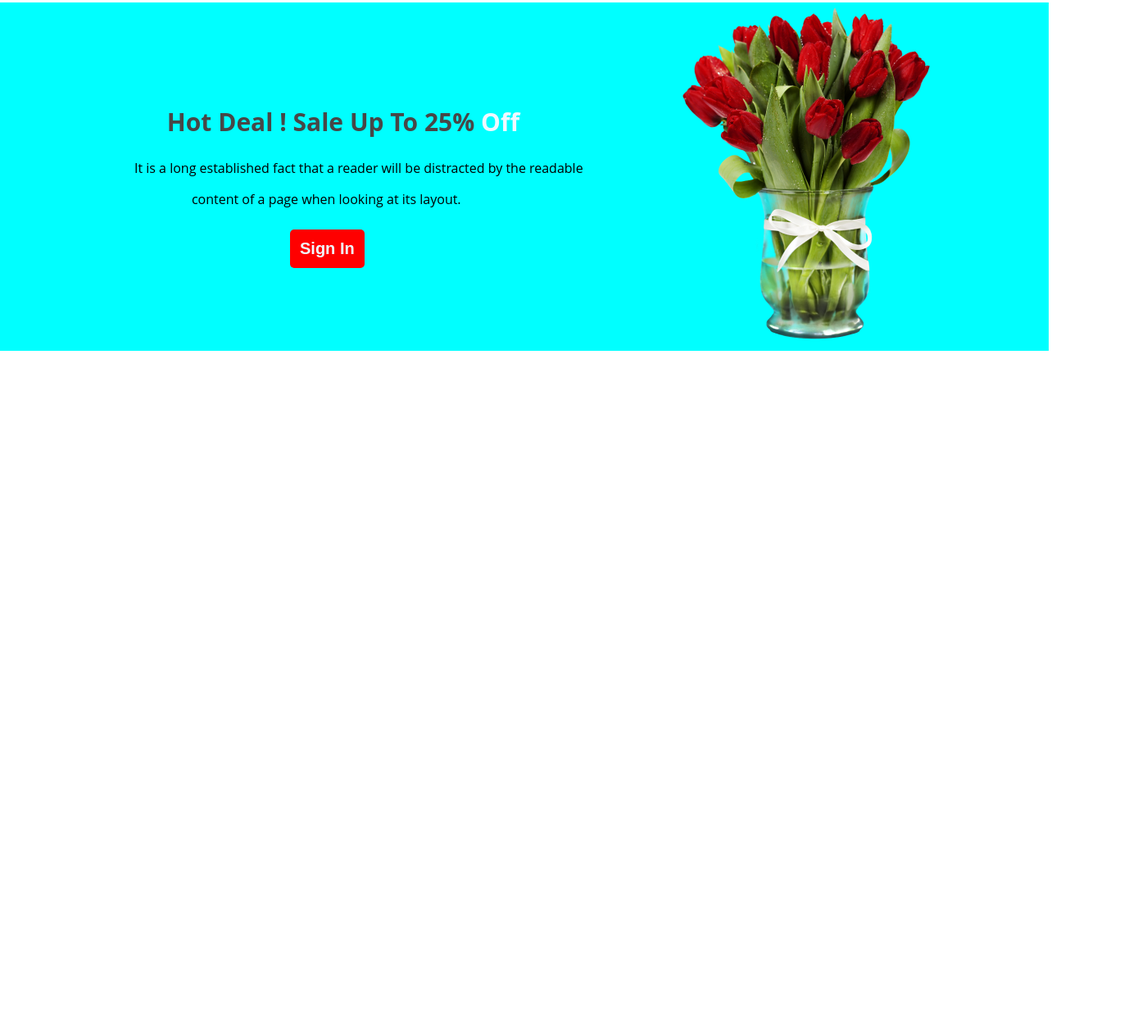
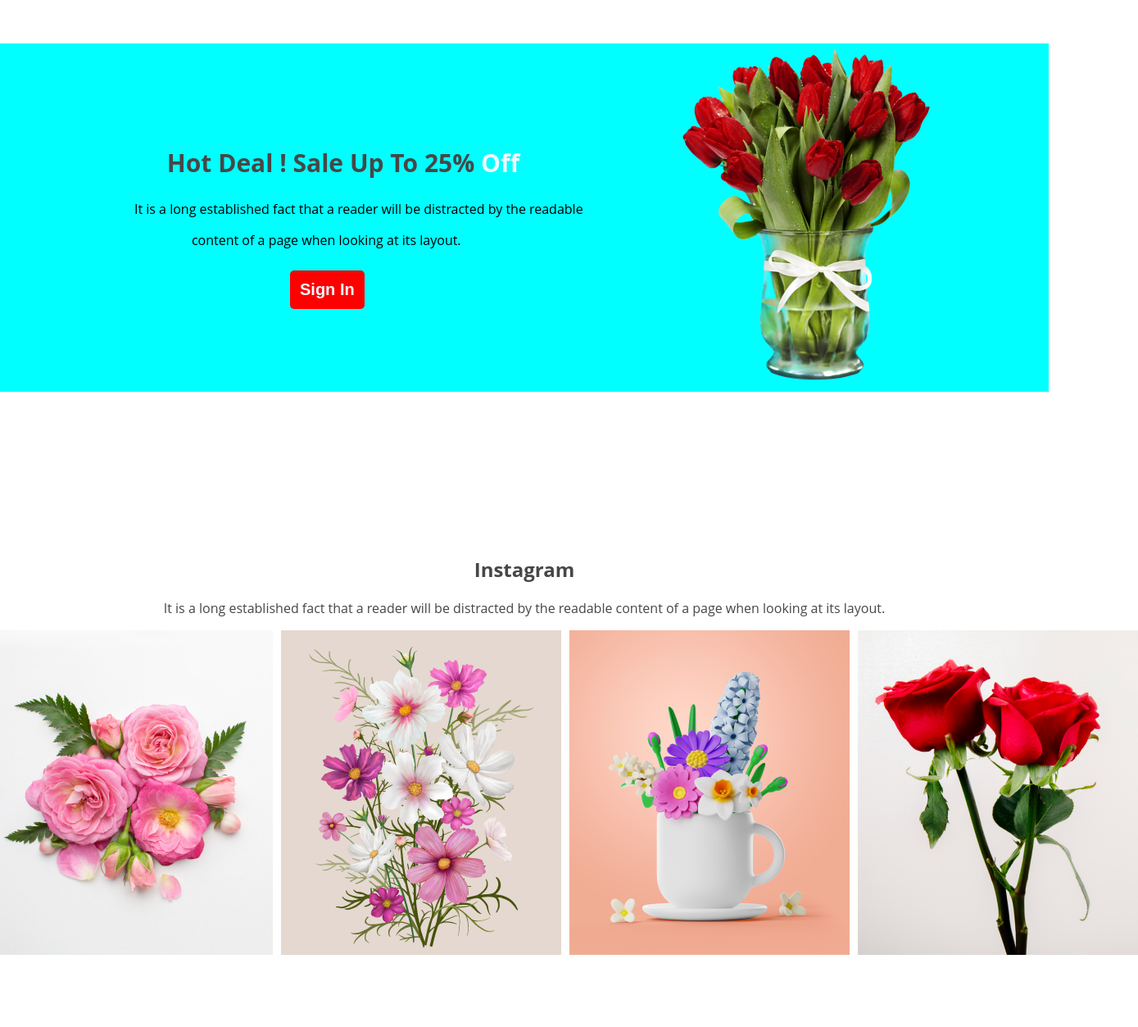
Before and after one commit to Rejuwan12/my-flower-shop, a plain HTML site: page index.html in a window 1280 px wide. Shown: the part 2161-3414 px from the top of the page at 82% size, 1389 px wide, since content can reach past the window. Before the commit the page ends 2589 px from the top, so only its background shows below. Drawn offline with Linux system fonts and the light colour scheme.

Commit message:
section-4 done

```diff
--- a/index.html
+++ b/index.html
@@ -84,6 +84,27 @@
         <button class="btn-3">Sign In</button> </div>
         <div class="header-2-image"> <img src="image/pngwing 8.png" alt=""></div>
 </section>
+<section class="section-4">
+   <h1 class="section-4-title">Instagram</h1>
+        <p class="section-4-description">It is a long established fact that a reader will be distracted by the readable content of a page when looking at its layout.</p>
+
+        <div class="section-4-images">
+            <div class="images">
+                <img src="image/Flower 01.png" alt="">
+            </div>
+            <div class="images">
+                <img src="image/flower 2.png" alt="">
+            </div>
+            <div class="images">
+                <img src="image/flower 3.png" alt="">
+            </div>
+            <div class="images">
+                <img src="image/flower4.png" alt="">
+            </div>
+        </div>
+
+
+</section>
 
 </body>
 </html>
--- a/stylesss/styles.css
+++ b/stylesss/styles.css
@@ -163,7 +163,8 @@ title{
     align-items: center;
     justify-content: space-evenly;
     padding-right: 20px;
-    margin-top: 50px;
+    margin-top: 100px;
+    margin-bottom: 100px;
 }
 .header-2-content{
     max-width: 500px;
@@ -198,3 +199,26 @@ span{
     color: aliceblue;
     margin-left: 190px;
 }
+.section-4{
+    padding: 80px;
+    max-width: 1140px;
+    margin: 0 auto;
+    justify-content: center;
+    margin-bottom: 100px;
+}
+.section-4-title{
+    color: #474747;
+    text-align: center;
+}
+.section-4-description{
+    color: #474747;
+    text-align: center;
+}
+.section-4-images{
+    display: flex;
+    gap: 10px;
+    margin-left: 100px;
+    justify-content: center;
+
+
+}
```
